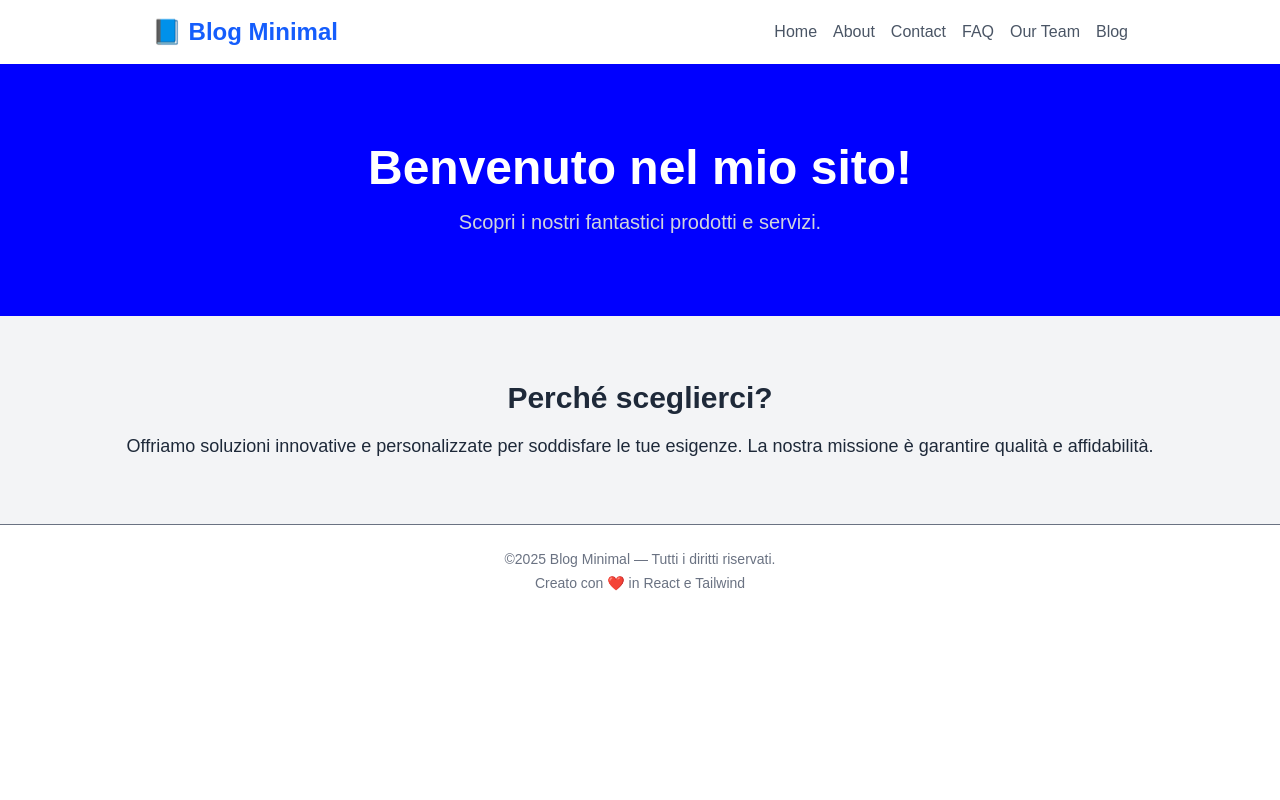
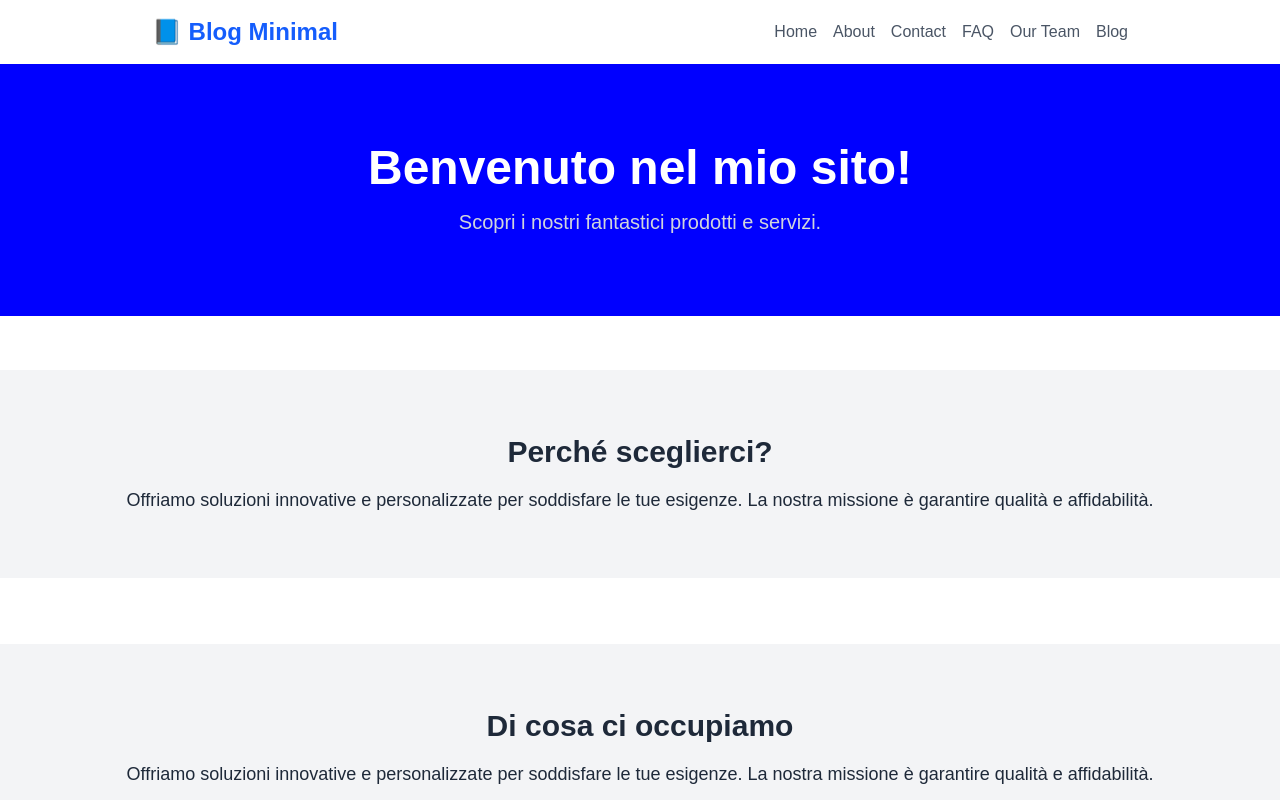
Before and after one commit to JEMORE-IT/PacchettoFormazioni, a Next.js app: page / in a window 1280 px wide. Shown: the top 800 px of the page. Built offline with nearby package versions, Linux system fonts and the light colour scheme.

Commit message:
refactor home

```diff
--- a/app/components/footer.tsx
+++ b/app/components/footer.tsx
@@ -1,7 +1,7 @@
 // app/components/footer.tsx
 export default function Footer() {
   return (
-      <footer className="py-6 border-t text-center text-sm text-gray-500">
+    <footer className="py-6 border-t  bg-white text-center text-sm text-gray-500">
       <p>©2025 Blog Minimal — Tutti i diritti riservati.</p>
       <p className="mt-1">
         Creato con ❤️ in React e Tailwind
--- a/app/components/hero.tsx
+++ b/app/components/hero.tsx
@@ -4,7 +4,6 @@ interface HeroProps {
   title: string;
   subtitle: string;
 }
-
 const Hero = ({ title, subtitle }: HeroProps) => {
   return (
     <div className="bg-[#0000FF] text-white py-20 px-6">
--- a/app/components/subHero.tsx
+++ b/app/components/subHero.tsx
@@ -7,7 +7,7 @@ interface SubHeroProps {
 
 const SubHero: React.FC<SubHeroProps> = ({ title, content }) => {
   return (
-      <div className="bg-gray-100 text-gray-800 py-16 px-6">
+    <div className="bg-gray-100 text-gray-800 py-16 px-6 mb-3">
       <div className="container mx-auto text-center">
         <h2 className="text-3xl font-semibold mb-4">{title}</h2>
         <p className="text-lg">{content}</p>
--- a/app/page.tsx
+++ b/app/page.tsx
@@ -6,7 +6,7 @@ import SubHero from "./components/subHero";
 
 export default function Home() {
   return (
-    <div>
+    <div className="min-h-screen bg-white flex flex-col justify-between">
       {/* Hero Section */}
       <Hero
         title="Benvenuto nel mio sito!"
@@ -18,6 +18,13 @@ export default function Home() {
         title="Perché sceglierci?"
         content="Offriamo soluzioni innovative e personalizzate per soddisfare le tue esigenze. La nostra missione è garantire qualità e affidabilità."
       />
+
+      {/* SubHero Section */}
+      <SubHero
+        title="Di cosa ci occupiamo"
+        content="Offriamo soluzioni innovative e personalizzate per soddisfare le tue esigenze. La nostra missione è garantire qualità e affidabilità."
+      />
+
     </div>
   );
 }
```
Lines whose indentation alone changed are shown as unchanged.
